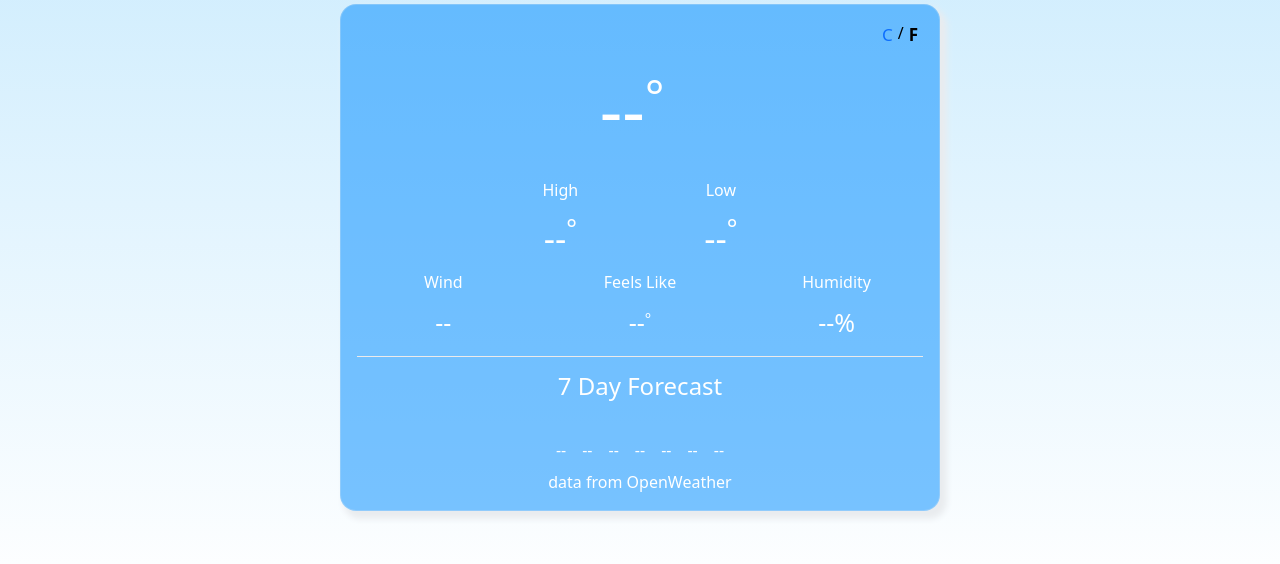
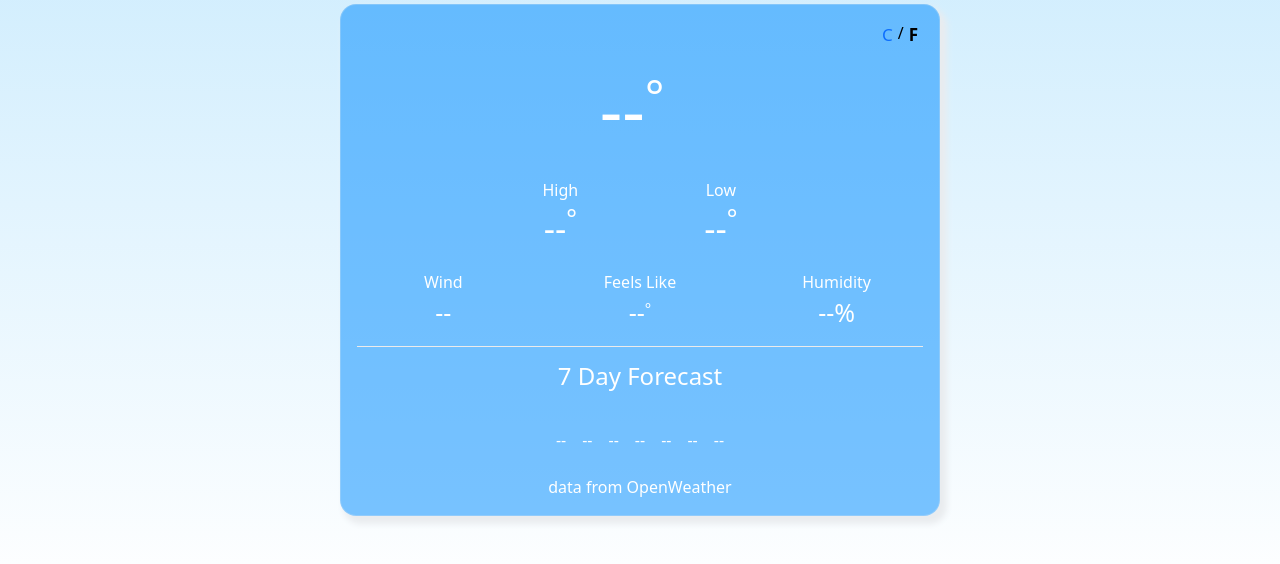
Before and after one commit to williamwbush/weather_app, a PHP site: page / in a window 1280 px wide. Shown: the part 196-760 px from the top of the page. Run offline with PHP 8.4, Linux system fonts and the light colour scheme; some libraries are stand-ins or nearby versions.

Commit message:
adjust header margins

```diff
--- a/css/styles.css
+++ b/css/styles.css
@@ -193,10 +193,6 @@
     font-size: 35px;
 }
 
-.header {
-    margin-bottom: 10px;
-}
-
 h4 {
     margin: 0;
     margin-top: 20px;
@@ -219,3 +215,7 @@
     margin: 0;
     padding: 0;
 }
+
+#credit {
+    margin-top: 15px;
+}
--- a/index.html
+++ b/index.html
@@ -123,7 +123,7 @@
             <p id="day-7-low"></p>
         </div>
     </div>
-    <p>data from OpenWeather</p>
+    <p id="credit">data from OpenWeather</p>
 </div>
 
 <script src="https://cdnjs.cloudflare.com/ajax/libs/popper.js/2.5.4/umd/popper.min.js"></script>
```
